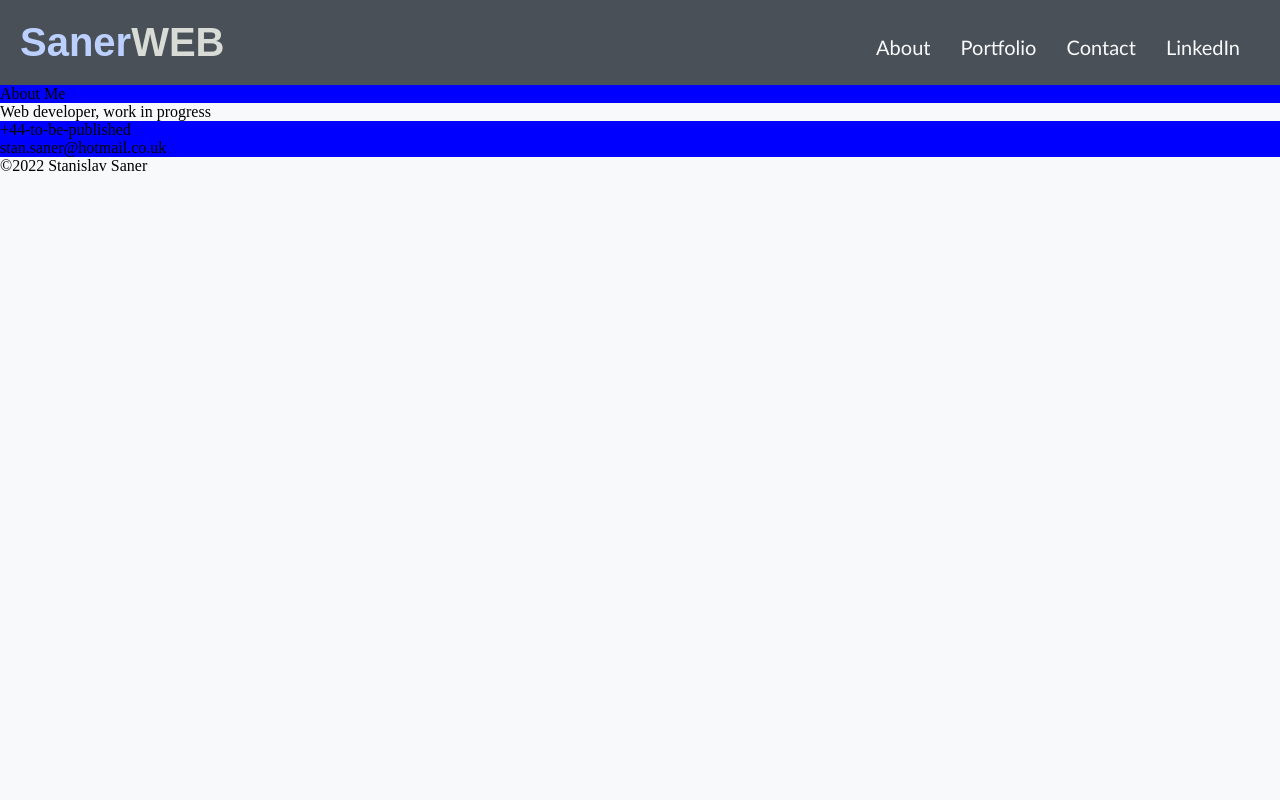
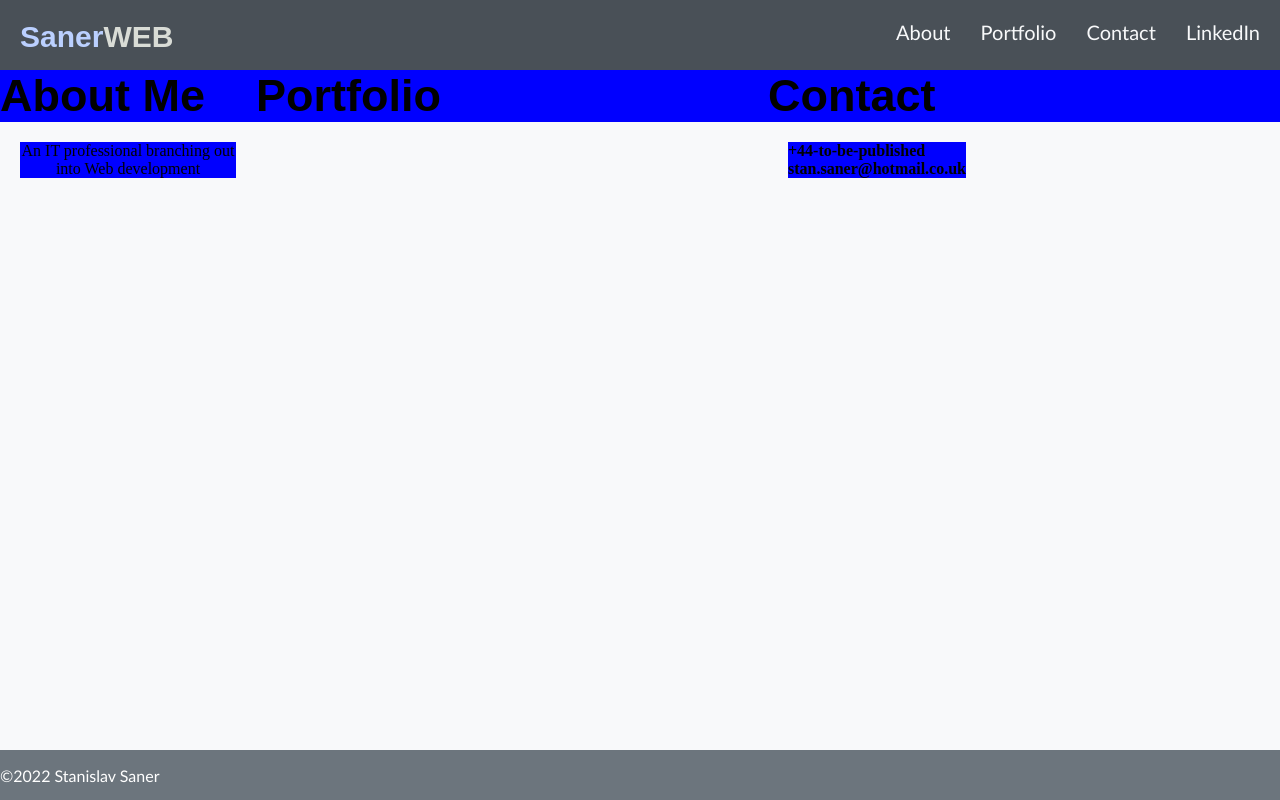
Before and after one commit to stansaner/portfolio, a plain HTML site: page index.html in a window 1280 px wide. Drawn offline with Linux system fonts and the light colour scheme.

Commit message:
Converted page to grid

```diff
--- a/assets/css/style.css
+++ b/assets/css/style.css
@@ -10,6 +10,9 @@
     --logo1-color: #BBD0FF;
     --logo2-color: #d9dcd6;
     --header-text-color: #F8F9FA;
+    --header-background-color: #495057;
+    --footer-background-color: #6C757D;
+    --placeholder-color: #ADE8F4;
 }
 
 /* Reset margin and padding to set them where needed individually */
@@ -21,15 +24,20 @@
 }
 
 
-/*
+
 html, body {
     height: 100%;
 }
-*/
+
 
 
 body {
     background-color: var(--base-color);
+    display: grid;
+    /* background-repeat: no-repeat; */
+    /* background-size: cover; */
+    grid-template-columns: 1fr 1fr;
+    grid-template-rows: 70px auto 50px;
 }
 
 
@@ -37,19 +45,25 @@ body {
    or part of the grid later */
 
 .header {
+    grid-column-start: 1;
+    grid-column-end: 3;
+    display: grid;
+    grid-template-columns: 1fr 1fr;
     padding: 20px;
     font-family: Arial, Helvetica, sans-serif;
-    background-color: #495057;
-    color: #ffffff;
+    background-color: var(--header-background-color);
+    color: var(--header-text-color);
 }
 
 /* First part of the logo is purple-ish */
 
 .header h1 {
     display: inline-block;
-    font-size: 40px;
+    align-items: center;
+    font-size: 30px;
     color: var(--logo1-color);
 }
+
 
 /* Second part of the logo "WEB" has a slightly yellow-ish shade */
 
@@ -57,12 +71,12 @@ body {
     color: var(--logo2-color);
 }
 
+/* place navigation items on the right of the nav bar */
 
 .header nav {
-    padding-top: 15px;
-    margin-right: 20px;
-    float: right;
-    font-family: 'Gill Sans', 'Gill Sans MT', Calibri, 'Trebuchet MS', sans-serif;
+    align-items: center;
+    justify-self: flex-end;
+    font-family:'Gill Sans', 'Gill Sans MT', Calibri, 'Trebuchet MS', sans-serif;
     font-size: 20px;
 }
 
@@ -80,70 +94,97 @@ body {
     text-decoration: none;
 }
 
-.main {
+main {
     background-color: var(--base-color);
-/* experimenting with border to see how the elements lay out */
-    border: 3px solid #555;
     display: grid;
-    grid-column: 1/3;
- /* grid-template-columns: 1fr 2fr 2fr; */
- /* grid-template-rows: 200px auto 200px; */
+    grid-column-start: 1;
+    grid-column-end: 3;
+    grid-template-columns: 1fr 2fr 2fr;
+    grid-template-rows: 100px 200px 200px 50px;
     grid-template-areas:
-    "about-me describe-me photo"
-    "portfolio Project1 Project2"
-    "portfolio Project3 Project4"
-    "contact phone-email phone-email"
+    'about-me describe-me photo'
+    'portfolio Project1 Project2'
+    'portfolio Project3 Project4'
+    'contact phone-email phone-email'
 }
 
 .item-about-me {
     grid-area: about-me;
-    justify-content: right;
+    background-repeat: no-repeat;
+    background-size: cover;
+    align-items: flex-end;
     background-color: blue;
+    font-family: Arial, Helvetica, sans-serif;
+    font-size: 30px
 }
 
-.item-escribe-me {
+.item-describe-me {
     grid-area: describe-me;
     text-align: center;
+    align-items: center;
     background-color: blue;
-}
-
-.item-portfolio {
-    grid-area: portfolio;
-    justify-content: right;
-    background-color: blue;
+    margin: 20px;
 }
 
 .item-photo {
     grid-area: photo;
     background-color: blue;
+    margin: 20px;
+}
+
+.item-portfolio {
+    grid-area: portfolio;
+    background-repeat: no-repeat;
+    background-size: cover;
+    align-items: flex-end;
+    background-color: blue;
+    font-family: Arial, Helvetica, sans-serif;
+    font-size: 30px;
 }
 
 .item-Project1 {
     grid-area: Project1;
-    background-color: blue;
+    background-color: var(--placeholder-color);
+    margin: 20px;
 }
 
 .item-Project2 {
     grid-area: Project2;
-    background-color: blue;
+    background-color: var(--placeholder-color);
+    margin: 20px;
 }
 
 .item-Project3 {
     grid-area: Project3;
-    background-color: blue;
+    background-color: var(--placeholder-color);
+    margin: 5px;
 }
 
 .item-Project4 {
     grid-area: Project4;
-    background-color: blue;
+    background-color: var(--placeholder-color);
+    margin: 20px;
 }
 
 .item-contact {
     grid-area: contact;
     background-color: blue;
+    font-family: Arial, Helvetica, sans-serif;
+    font-size: 30px;
 }
 
 .item-phone-email {
     grid-area: phone-email;
+    display: inline-block;
     background-color: blue;
+    margin: 20px;
 }
+
+footer {
+    grid-column: 1 / 3;
+    background: var(--footer-background-color);
+    color: #fff;
+    display: grid;
+    align-items: center;
+    font-family:'Gill Sans', 'Gill Sans MT', Calibri, 'Trebuchet MS', sans-serif
+  }
--- a/index.html
+++ b/index.html
@@ -30,43 +30,42 @@
 
     </header>
 
-    <!--
-  <main>
-    <section class="section-one">1</section>
-    <section class="section-two">2</section>
-    <section class="section-three">3</section>
-    <section class="section-four">4</section>
-    <section class="section-five">5</section>
-  </main>
-
-    -->
-
-    <main>
+     <main>
         <section id="About">
-            <div id="about-me" class="item-about-me">
-                <p>About Me</p>
+            <div class="item-about-me">
+                <h2>About Me</h2>
             </div>
-            <div id="describe-me" class="item-describe-me">
-                <p>Web developer, work in progress</p>
+            <div class="item-describe-me">
+                <p>An IT professional branching out into Web development</p>
             </div>
-            <div id="photo" class="item-photo">
+            <div class="item-photo">
                 <!-- image here -->
             </div>
         </section>
         <section id="Portfolio">
-            <div id="portfolio" class="item-portfolio">
+            <div class="item-portfolio">
+                <h2>Portfolio</h2>
             </div>
-            <div id="Project1" class="item-Project1"></div>
-            <div id="Project2" class="item-Project2"></div>
-            <div id="Project3" class="item-Project3"></div>
-            <div id="Project4" class="item-Project4"></div>
+            <div id="Project1" class="item-Project1" href="https://github.com/stansaner/prework-study-guide"></div>
+            <div id="Project2" class="item-Project2" href="https://github.com/stansaner/bootcamp_challenge_01"></div>
+            <div id="Project3" class="item-Project3" href="#Portfolio">
+                <!--
+                <img src="./assets/images/coffee.jpg" alt="Project 3">
+                -->
+            </div>
+            <div id="Project4" class="item-Project4" href="#Portfolio">
+                <!--
+                <img src="./assets/images/coffee.jpg" alt="Project 4">
+                -->
+            </div>
         </section>
         <section id="Contact">
-            <div id="Contact" class="item-contact">
+            <div class="item-contact">
+                <h2>Contact</h2>
             </div>
             <div id="phone-email" class="item-phone-email">
-                <p>+44-to-be-published</p>
-                <p>stan.saner@hotmail.co.uk</p>
+                    <h4>+44-to-be-published</h4>
+                    <h4>stan.saner@hotmail.co.uk</h4>
             </div>
         </section>
     </main>
```
Also changed, not shown: assets/images/coffee.jpg (added).
